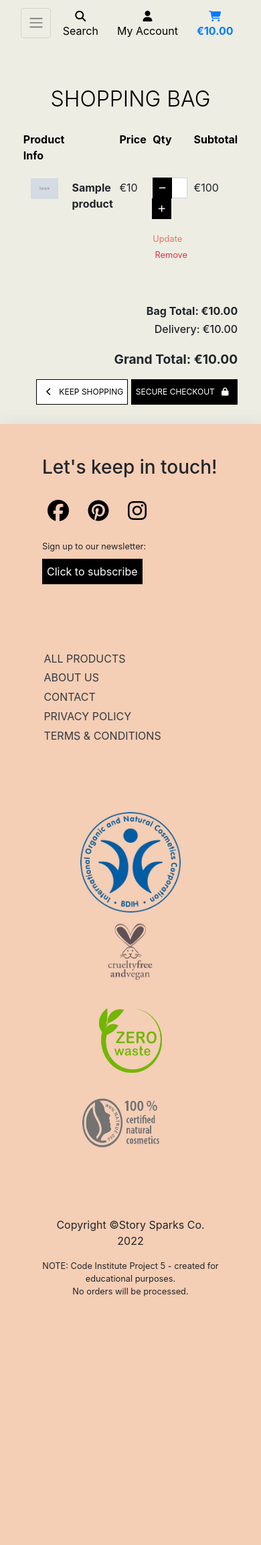
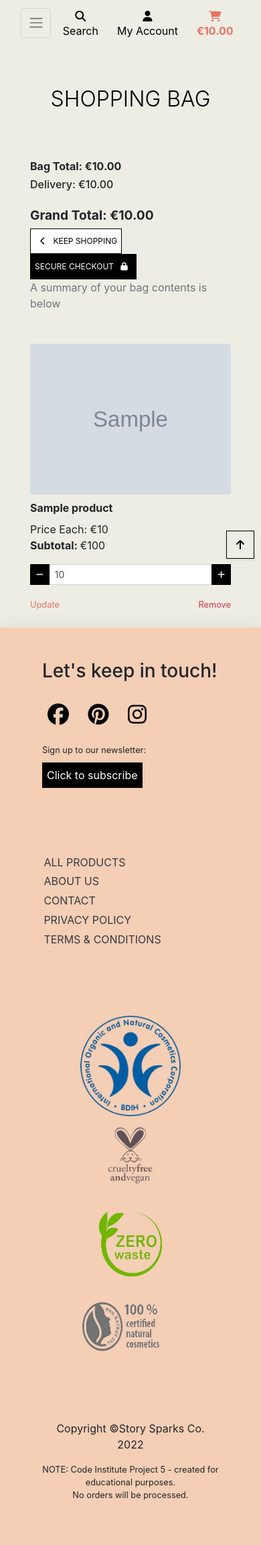
Before and after one commit to katzur/story-sparks, a Django app: template bag/templates/bag/bag.html in a window 390 px wide. Shown: the whole page at 67% size. Before the commit the page ends 1935 px from the top, so only its background shows below. Run offline with Django 3.2, Linux system fonts and the light colour scheme; the template is opened without the code that fills it: most values are stand-ins (such as "Sample title", 1, 10 or a date in 2020); grey boxes marked "Sample" are stand-in pictures; some libraries are stand-ins or nearby versions.

Commit message:
Add shopping bag refactoring for mobile devices

```diff
--- /dev/null
+++ b/bag/templates/bag/bag-total.html
@@ -0,0 +1,8 @@
+<h6><strong>Bag Total: €{{ total|floatformat:2 }}</strong></h6>
+<h6>Delivery: €{{ delivery|floatformat:2 }}</h6>
+<h4 class="mt-4"><strong>Grand Total: €{{ grand_total|floatformat:2 }}</strong></h4>
+{% if free_delivery_delta > 0 %}
+    <p class="mb-1 text-danger">
+        You could get free delivery by spending just <strong>€{{ free_delivery_delta }}</strong> more!
+    </p>
+{% endif %}
--- a/bag/templates/bag/bag.html
+++ b/bag/templates/bag/bag.html
@@ -22,9 +22,49 @@
     </div>
 
     <div class="row">
-        <div class="col">
+        <div class="col" style="margin-top: 3em;">
             {% if bag_items %}
-            <div class="table-responsive rounded">
+            <div class="d-block d-md-none">
+                <div class="row">
+                    <div class="col">
+                        {% include "bag/bag-total.html" %}
+                    </div>
+                </div>
+                <div class="row">
+                    <div class="col">
+                        {% include "bag/checkout-buttons.html" %}
+                        <p class="text-muted mb-5">A summary of your bag contents is below</p>
+                    </div>
+                </div>
+                {% for item in bag_items %}
+                <div class="row">
+                    <div class="col-12 col-sm-6 mb-2">
+                        {% include "bag/product-image.html" %}
+                    </div>
+                    <div class="col-12 col-sm-6 mb-2">
+                        {% include "bag/product-info.html" %}
+                    </div>
+                    <div class="col-12 col-sm-6 order-sm-last">
+                        <p class="my-0">Price Each: €{{ item.product.price }}</p>
+                        <p><strong>Subtotal: </strong>€{{ item.product.price | calc_subtotal:item.quantity }}</p>
+                    </div>
+                    <div class="col-12 col-sm-6">
+                        {% include "bag/quantity-form.html" %}
+                    </div>
+                </div>
+                <div class="row">
+                    <div class="col">
+                        <hr>
+                    </div>
+                </div>
+                {% endfor %}
+                <div class="btt-button shadow-sm rounded-0 border border-black">
+                    <a class="btt-link d-flex h-100">
+                        <i class="fas fa-arrow-up text-black mx-auto my-auto"></i>
+                    </a>
+                </div>
+            </div>
+            <div class="table-responsive rounded d-none d-md-block">
                 <table class="table table-sm table-borderless">
                     <thead class="text-black">
                         <tr>
@@ -39,48 +79,16 @@
                     {% for item in bag_items %}
                     <tr>
                         <td class="p-3 w-25">
-                            {% if item.product.image %}
-                            <img class="w-100" src="{{ item.product.image.url }}" alt="{{ item.product.name }}">
-                            {% else %}
-                            <img class="w-100" src="{{ MEDIA_URL }}noimage.png" alt="{{ item.product.name }}">
-                            {% endif %}
+                            {% include "bag/product-image.html" %}
                         </td>
                         <td class="py-3">
-                            <p class="my-0"><strong>{{ item.product.name }}</strong></p>
+                            {% include "bag/product-info.html" %}
                         </td>
                         <td class="py-3">
                             <p class="my-0">€{{ item.product.price }}</p>
                         </td>
                         <td class="py-3 w-25">
-                            <form class="form update-form" method="POST" action="{% url 'adjust_bag' item.item_id %}">
-                                {% csrf_token %}
-                                <div class="form-group">
-                                    <div class="input-group">
-                                        <div class="input-group-prepend">
-                                            <button class="decrement-qty btn btn-sm btn-black rounded-0"
-                                                data-item_id="{{ item.item_id }}" id="decrement-qty_{{ item.item_id }}">
-                                                <span>
-                                                    <i class="fas fa-minus fa-sm"></i>
-                                                </span>
-                                            </button>
-                                        </div>
-                                        <input class="form-control form-control-sm qty_input" type="number"
-                                            name="quantity" value="{{ item.quantity }}" min="1" max="99"
-                                            data-item_id="{{ item.item_id }}" id="id_qty_{{ item.item_id }}">
-                                        <div class="input-group-append">
-                                            <button class="increment-qty btn btn-sm btn-black rounded-0"
-                                                data-item_id="{{ item.item_id }}" id="increment-qty_{{ item.item_id }}">
-                                                <span>
-                                                    <i class="fas fa-plus fa-sm"></i>
-                                                </span>
-                                            </button>
-                                        </div>
-                                    </div>
-                                </div>
-                            </form>
-                            <a class="update-link text-info"><small>Update</small></a>
-                            <a class="remove-item text-danger float-right"
-                                id="remove_{{ item.item_id }}"><small>Remove</small></a>
+                            {% include "bag/quantity-form.html" %}
                         </td>
                         <td class="py-3">
                             <p class="my-0">€{{ item.product.price | calc_subtotal:item.quantity }}</p>
@@ -89,31 +97,12 @@
                     {% endfor %}
                     <tr>
                         <td colspan="5" class="pt-5 text-right">
-                            <h6><strong>Bag Total: €{{ total|floatformat:2 }}</strong></h6>
-                            <h6>Delivery: €{{ delivery|floatformat:2 }}</h6>
-                            <h4 class="mt-4"><strong>Grand Total: €{{ grand_total|floatformat:2 }}</strong></h4>
-                            {% if free_delivery_delta > 0 %}
-                            <p class="mb-1 text-danger">
-                                You could get free delivery by spending just <strong>€{{ free_delivery_delta }}</strong>
-                                more!
-                            </p>
-                            {% endif %}
+                            {% include "bag/bag-total.html" %}
                         </td>
                     </tr>
                     <tr>
                         <td colspan="5" class="text-right">
-                            <a href="{% url 'products' %}" class="btn btn-outline-black rounded-0 btn-lg">
-                                <span class="icon">
-                                    <i class="fas fa-chevron-left"></i>
-                                </span>
-                                <span class="text-uppercase">Keep Shopping</span>
-                            </a>
-                            <a href="{% url 'checkout' %}" class="btn btn-black rounded-0 btn-lg">
-                                <span class="text-uppercase">Secure Checkout</span>
-                                <span class="icon">
-                                    <i class="fas fa-lock"></i>
-                                </span>
-                            </a>
+                            {% include "bag/checkout-buttons.html" %}
                         </td>
                     </tr>
                 </table>
@@ -134,6 +123,11 @@
 
 {% block postloadjs %}
 {{ block.super }}
+<script type="text/javascript">
+    $('.btt-link').click(function(e) {
+        window.scrollTo(0,0)
+    })
+</script>
 {% include 'products/includes/quantity_input_script.html' %}
 
 <script type="text/javascript">
--- /dev/null
+++ b/bag/templates/bag/checkout-buttons.html
@@ -0,0 +1,12 @@
+<a href="{% url 'products' %}" class="btn btn-outline-black rounded-0 btn-lg">
+    <span class="icon">
+        <i class="fas fa-chevron-left"></i>
+    </span>
+    <span class="text-uppercase">Keep Shopping</span>
+</a>
+<a href="{% url 'checkout' %}" class="btn btn-black rounded-0 btn-lg">
+    <span class="text-uppercase">Secure Checkout</span>
+    <span class="icon">
+        <i class="fas fa-lock"></i>
+    </span>
+</a>
--- /dev/null
+++ b/bag/templates/bag/product-image.html
@@ -0,0 +1,5 @@
+{% if item.product.image %}
+<img class="img-fluid rounded" src="{{ item.product.image.url }}" alt="{{ item.product.name }}">
+{% else %}
+<img class="img-fluid rounded" src="{{ MEDIA_URL }}noimage.png" alt="{{ item.product.name }}">
+{% endif %}
--- /dev/null
+++ b/bag/templates/bag/product-info.html
@@ -0,0 +1 @@
+<p class="my-0"><strong>{{ item.product.name }}</strong></p>
--- /dev/null
+++ b/bag/templates/bag/quantity-form.html
@@ -0,0 +1,29 @@
+<form class="form update-form" method="POST" action="{% url 'adjust_bag' item.item_id %}">
+    {% csrf_token %}
+    <div class="form-group">
+        <div class="input-group">
+            <div class="input-group-prepend">
+                <button class="decrement-qty btn btn-sm btn-black rounded-0"
+                    data-item_id="{{ item.item_id }}" id="decrement-qty_{{ item.item_id }}">
+                    <span>
+                        <i class="fas fa-minus fa-sm"></i>
+                    </span>
+                </button>
+            </div>
+            <input class="form-control form-control-sm qty_input" type="number"
+                name="quantity" value="{{ item.quantity }}" min="1" max="99"
+                data-item_id="{{ item.item_id }}"
+                id="id_qty_{{ item.item_id }}">
+            <div class="input-group-append">
+                <button class="increment-qty btn btn-sm btn-black rounded-0"
+                    data-item_id="{{ item.item_id }}" id="increment-qty_{{ item.item_id }}">
+                    <span>
+                        <i class="fas fa-plus fa-sm"></i>
+                    </span>
+                </button>
+            </div>
+        </div>
+    </div>
+</form>
+<a class="update-link text-info"><small>Update</small></a>
+<a class="remove-item text-danger float-right" id="remove_{{ item.item_id }}"><small>Remove</small></a>
--- a/templates/includes/mobile-top-header.html
+++ b/templates/includes/mobile-top-header.html
@@ -41,7 +41,7 @@
     </div>
 </li>
 <li class="list-inline-item">
-    <a class="{% if grand_total %}text-primary font-weight-bold{% else %}text-black{% endif %} nav-link d-block d-lg-none" href="{% url 'view_bag' %}">
+    <a class="{% if grand_total %}text-primary font-weight-bold{% else %}text-black{% endif %} nav-link d-block d-lg-none" href="{% url 'view_bag' %}" style="color: #e87362!important;">
         <div class="text-center">
             <div><i class="fas fa-shopping-cart fa-lg"></i></div>
             <p class="my-0">
```
